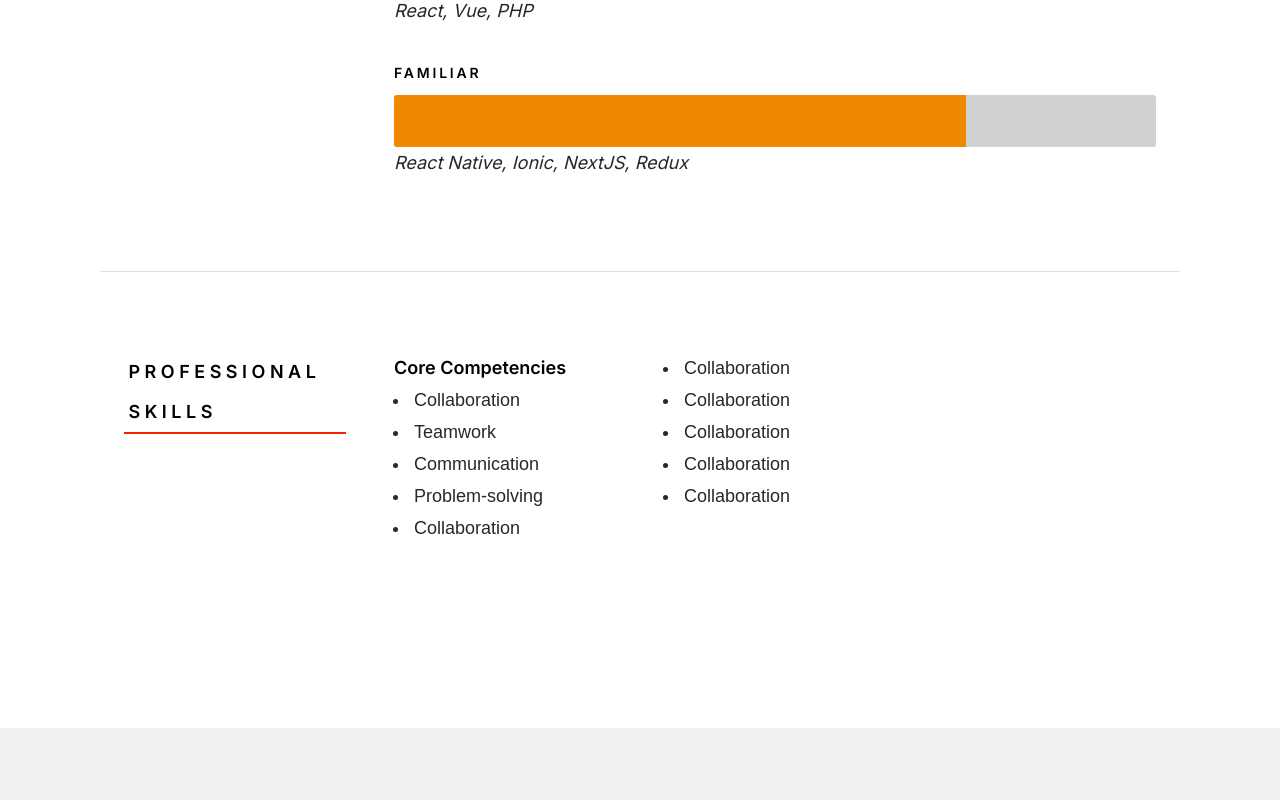
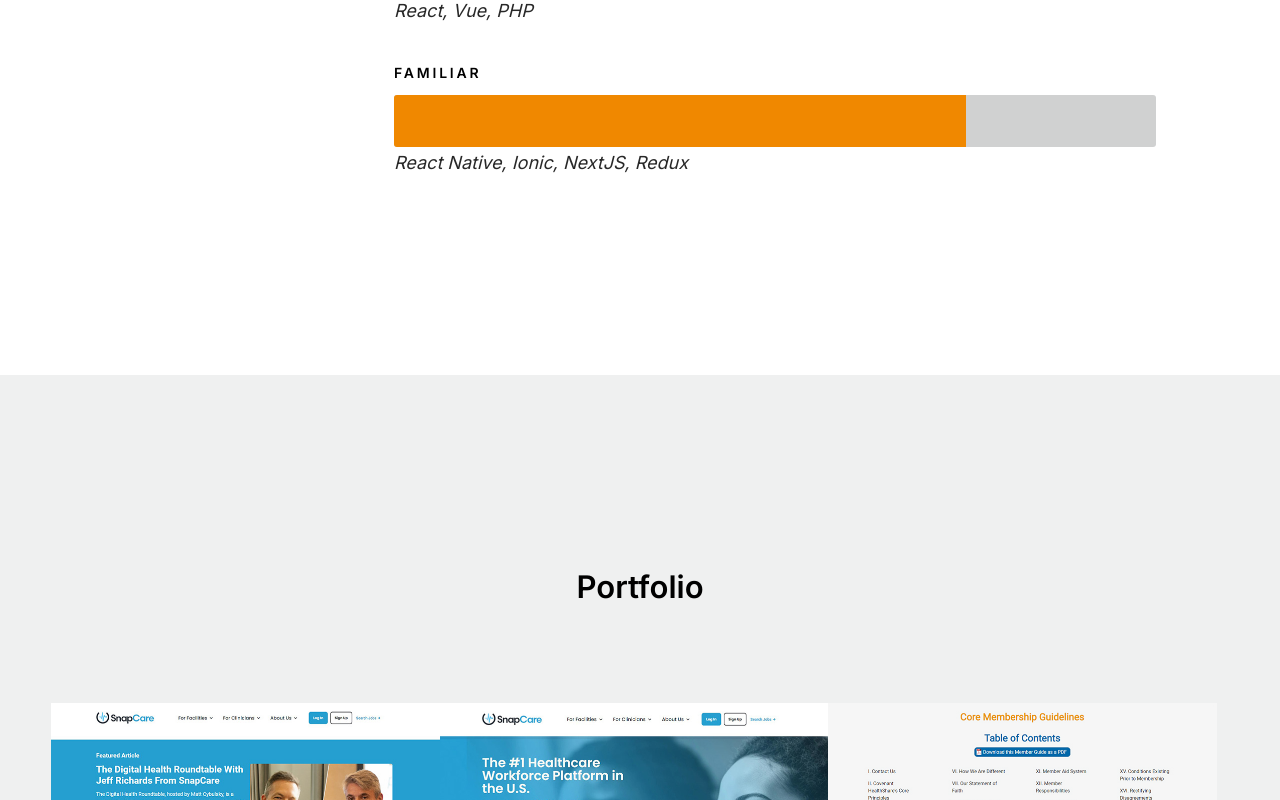
Before and after one commit to mattrenfer/resume-site, a React (Create React App) app: page / in a window 1280 px wide. Shown: the part 4040-4840 px from the top of the page. Built offline with nearby package versions, Linux system fonts and the light colour scheme.

Commit message:
Undo Professional Skills Section Add
Snuck in there before completion.

```diff
--- a/src/components/resume/resume.js
+++ b/src/components/resume/resume.js
@@ -107,35 +107,6 @@
               </div>
             </div>
           </div>
-          <div className="row s-resume__section">
-            <div className="column large-3 tab-12">
-              <h3 className="section-header-allcaps">Professional Skills</h3>
-            </div>
-            <div className="column large-3 tab-12">
-              <div className="resume-block">
-                <strong>Core Competencies</strong>
-                <ul>
-                  <li>Collaboration</li>
-                  <li>Teamwork</li>
-                  <li>Communication</li>
-                  <li>Problem-solving</li>
-                  <li>Collaboration</li>
-
-                </ul>
-              </div>
-            </div>
-            <div className="column large-3 tab-12">
-              <div className="resume-block">
-                <ul>
-                  <li>Collaboration</li>
-                  <li>Collaboration</li>
-                  <li>Collaboration</li>
-                  <li>Collaboration</li>
-                  <li>Collaboration</li>
-                </ul>
-              </div>
-            </div>
-          </div>
         </section>
       </React.Fragment>
     );
```
